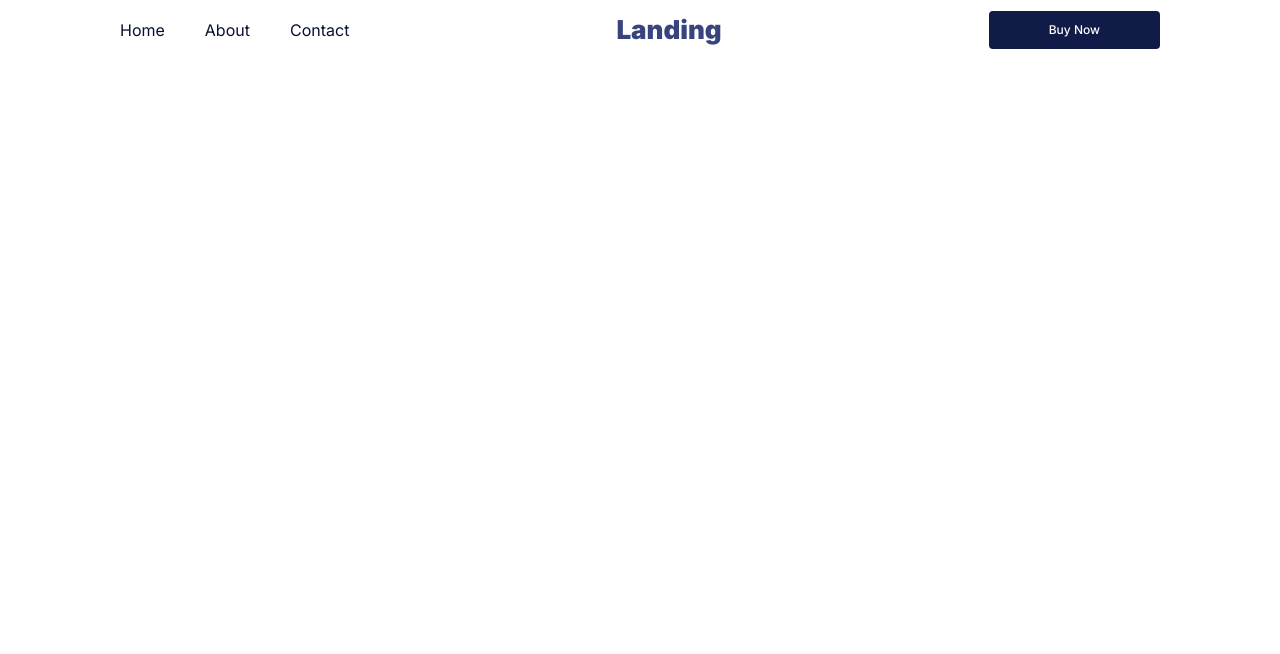
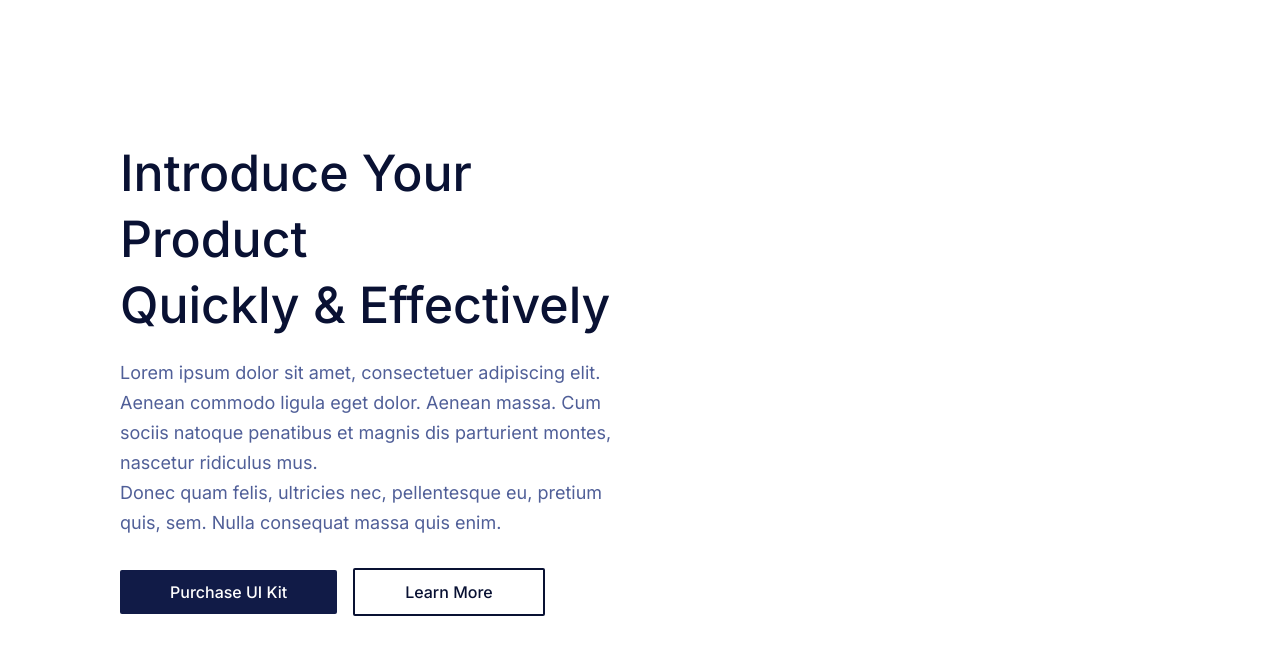
Before and after one commit to Abujd/blue-pencil, a Next.js app: page / in a window 1280 px wide. Shown: the top 654 px of the page. Built offline with nearby package versions, Linux system fonts and the light colour scheme.

Commit message:
Created hero section component

```diff
--- /dev/null
+++ b/src/app/components/heroSection/HeroSection.js
@@ -0,0 +1,43 @@
+import Image from "next/image";
+import React from "react";
+
+function HeroSection(props) {
+  return (
+    <div className="relative overflow-hidden">
+      <div className="container grid grid-cols-1 lg:grid-cols-2">
+        <div className="lg:py-[140px] lg:order-first order-last md:mt-0 mt-[40px]">
+          <h1 className="text-[#091133] leading-[66px] font-medium md:block hidden">
+            Introduce Your Product <br /> Quickly & Effectively
+          </h1>
+          <h2 className="text-[#091133] leading-[40px] font-medium md:hidden block ">
+            Introduce Your Product Quickly & Effectively
+          </h2>
+          <div className="mt-[20px] mb-[30px]">
+            <p className="text-[#505F98] text-[18px] leading-[30px]">
+              Lorem ipsum dolor sit amet, consectetuer adipiscing elit. Aenean
+              commodo ligula eget dolor. Aenean massa. Cum sociis natoque
+              penatibus et magnis dis parturient montes, nascetur ridiculus mus.
+            </p>
+            <p className="text-[#505F98] text-[18px] leading-[30px]">
+              Donec quam felis, ultricies nec, pellentesque eu, pretium quis,
+              sem. Nulla consequat massa quis enim.
+            </p>
+          </div>
+          <div class="md:flex items-center gap-4">
+            <button class="btn btn-primary  w-[100%] md:w-fit">
+              Purchase UI Kit
+            </button>
+            <button class="btn btn-outlined md:mt-0 mt-[20px] w-[100%] md:w-fit">
+              Learn More
+            </button>
+          </div>
+        </div>
+      </div>
+      {/* <div className="absolute top-0 right-0">
+        <Image src="/herosection.png" alt="Hero Image" layout="fill" />
+      </div> */}
+    </div>
+  );
+}
+
+export default HeroSection;
--- a/src/app/components/navbar/Navbar.js
+++ b/src/app/components/navbar/Navbar.js
@@ -4,15 +4,15 @@ function Navbar() {
   return (
     <div className="flex h-[60px] justify-between items-center">
       <div className="flex gap-[40px]">
-        <div>Home</div>
-        <div>About</div>
-        <div>Contact</div>
+        <div className="text-[14px] text-[#505F98]">Home</div>
+        <div className="text-[14px] text-[#505F98]">About</div>
+        <div className="text-[14px] text-[#505F98]">Contact</div>
       </div>
       <div className="text-[#37447E] text-[26px] font-[900] leading-[38px] flex-grow-1">
         Landing
       </div>
       <div>
-        <button className="btn-primary">Buy Now</button>
+        <button className="btn btn-primary">Buy Now</button>
       </div>
     </div>
   );
--- a/src/app/components/styles/globals.scss
+++ b/src/app/components/styles/globals.scss
@@ -2,6 +2,10 @@
 @import "./fontFace.scss";
 @tailwind components;
 @tailwind utilities;
+
+$primary-color: #111b47;
+$secondary-color: #091133;
+$text-color: white;
 
 :root {
   --primary: 9, 17, 51;
@@ -17,6 +21,7 @@ html {
   -webkit-text-size-adjust: 100%;
   font-feature-settings: normal;
   font-variation-settings: normal;
+  width: fit-content;
 }
 
 body {
@@ -32,13 +37,46 @@ body {
   background: linear-gradient(90deg, #25196b 0%, #94d9cd 100%);
 }
 
+.btn {
+  display: inline-block;
+  font-size: 1rem;
+  font-weight: 500;
+  line-height: 1.5;
+  text-align: center;
+  border-radius: 2px;
+  padding: 10px 50px;
+  cursor: pointer;
+  transition: background-color 0.3s ease, color 0.3s ease;
+
+  &:hover {
+    opacity: 0.8;
+  }
+}
+
 .btn-primary {
-  background-color: #111b47;
-  font-size: 12px;
-  font-weight: 500;
-  line-height: 18px;
-  text-align: center;
-  border-radius: 4px;
-  color: white;
-  padding: 10px 60px;
+  background-color: $primary-color;
+  color: $text-color;
+
+  &:hover {
+    border: 2px solid $secondary-color;
+    background-color: transparent;
+    color: $secondary-color;
+  }
 }
+
+.btn-outlined {
+  border: 2px solid $secondary-color;
+  background-color: transparent;
+  color: $secondary-color;
+
+  &:hover {
+    background-color: $primary-color;
+    color: $text-color;
+  }
+}
+
+@media (max-width: 768px) {
+  .btn {
+    font-size: 0.8rem;
+  }
+}
--- a/src/app/page.js
+++ b/src/app/page.js
@@ -1,9 +1,11 @@
+import HeroSection from "./components/heroSection/HeroSection";
 import Navbar from "./components/navbar/Navbar";
 
 export default function Home() {
   return (
    <div className="lg:mx-[120px] mx-[40px]">
-     <Navbar />
+     {/* <Navbar /> */}
+     <HeroSection />
    </div>
   );
 }
```
Also changed, not shown: src/app/components/styles/button.scss (added, +10 -0 lines).
